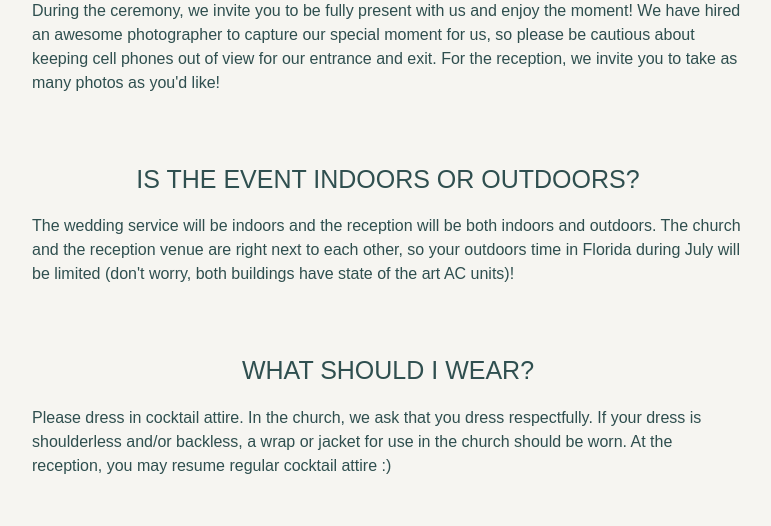
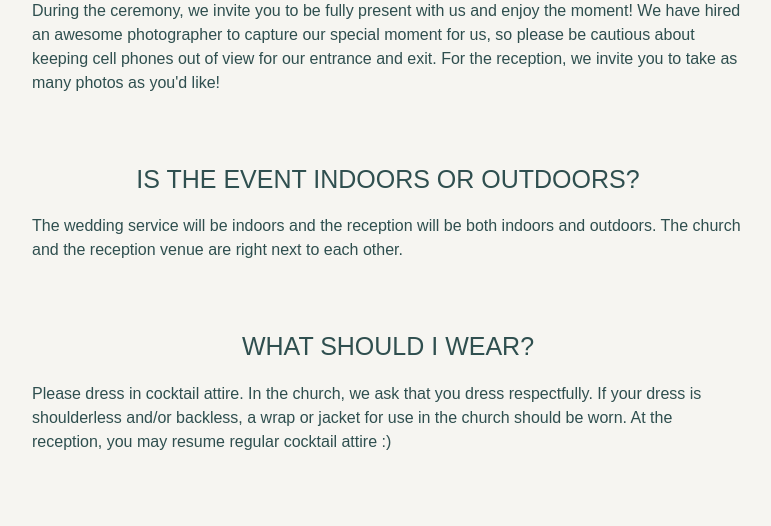
Before and after one commit to gkaramanis1/wedding, a Flask app: page /questions in a window 1280 px wide. Shown: the part 410-936 px from the top of the page, without its empty margins (252-1023 px from the left). Run offline with Flask 3, Linux system fonts and the light colour scheme; some libraries are stand-ins or nearby versions.

Commit message:
style changes

```diff
--- a/wedding/templates/home.html
+++ b/wedding/templates/home.html
@@ -126,7 +126,7 @@
     <h3 id="countdown"></h3>
   </div>
   <div class="image-container">
-    <img src="../static/landscape1.jpeg" alt="wedding">
+    <img src="../static/landscape.jpeg" alt="wedding">
   </div>
   <div class="description" style="display: flex; justify-content: center; align-items: center;">
     <div style="font-family: 'Corbel', sans-serif; color: #2F4F4F; font-weight: 300;">February 25, 2024</div>
--- a/wedding/templates/questions.html
+++ b/wedding/templates/questions.html
@@ -29,7 +29,7 @@
               <p class="slide-up" style="font-family: 'Corbel', sans-serif; font-size: 16px; font-weight: normal; color: #2F4F4F; animation-delay: 1.1s">During the ceremony, we invite you to be fully present with us and enjoy the moment! We have hired an awesome photographer to capture our special moment for us, so please be cautious about keeping cell phones out of view for our entrance and exit. For the reception, we invite you to take as many photos as you'd like!</p>
 
               <p class="slide-up" style="font-size: 25px; font-family: 'Corbel', sans-serif; color: #2F4F4F; font-weight: normal; text-transform: uppercase; text-align: center; padding-top: 50px; animation-delay: 1.4s">IS THE EVENT INDOORS OR OUTDOORS?</p>
-              <p class="slide-up" style="font-family: 'Corbel', sans-serif; font-size: 16px; font-weight: normal; color: #2F4F4F; animation-delay: 1.7s">The wedding service will be indoors and the reception will be both indoors and outdoors. The church and the reception venue are right next to each other, so your outdoors time in Florida during July will be limited (don't worry, both buildings have state of the art AC units)!</p>
+              <p class="slide-up" style="font-family: 'Corbel', sans-serif; font-size: 16px; font-weight: normal; color: #2F4F4F; animation-delay: 1.7s">The wedding service will be indoors and the reception will be both indoors and outdoors. The church and the reception venue are right next to each other.</p>
 
               <p class="slide-up" style="font-size: 25px; font-family: 'Corbel', sans-serif; color: #2F4F4F;  font-weight: normal; text-transform: uppercase; text-align: center; padding-top: 50px; animation-delay: 2s">WHAT SHOULD I WEAR?</p>
               <p class="slide-up" style="font-family: 'Corbel', sans-serif; font-size: 16px; font-weight: normal; color: #2F4F4F; animation-delay: 2.3s">Please dress in cocktail attire. In the church, we ask that you dress respectfully. If your dress is shoulderless and/or backless, a wrap or jacket for use in the church should be worn. At the reception, you may resume regular cocktail attire :) </p>
--- a/wedding/templates/travel.html
+++ b/wedding/templates/travel.html
@@ -35,6 +35,7 @@
         font-size: 30px;
         font-weight: normal;
         animation-delay: 0.2s;
+        margin-top: 30px;
       "
     >
       Hilton Garden Inn Daytona Beach Oceanfront
```
